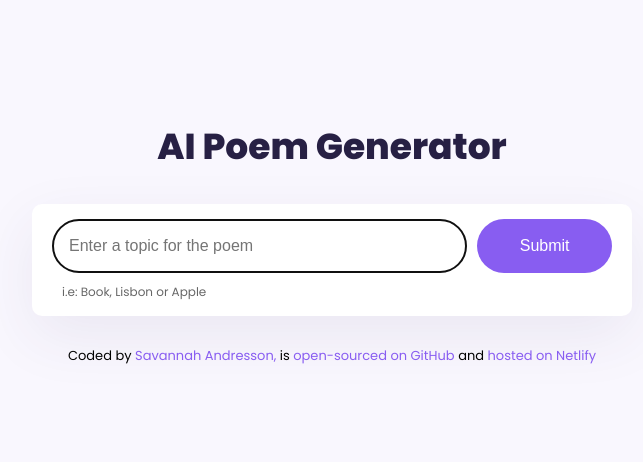
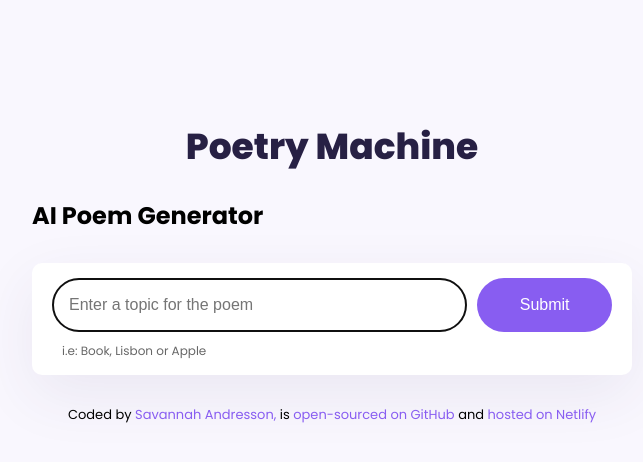
Before and after one commit to savi-creates/ai-poem-generator, a plain HTML site: page index.html in a window 1280 px wide. Shown: the whole page, without its empty margins (308-951 px from the left). Drawn offline with nearby package versions, Linux system fonts and the light colour scheme.

Commit message:
updated html

```diff
--- a/index.html
+++ b/index.html
@@ -17,7 +17,8 @@
   <body>
     <div class="container">
       <header>
-        <h1>AI Poem Generator</h1>
+        <h1>Poetry Machine</h1>
+        <h2>AI Poem Generator</h2>
       </header>
 
       <main>
@@ -57,6 +58,7 @@
         >
       </footer>
     </div>
+    <div class="floating-words"></div>
     <script src="src/script.js"></script>
   </body>
 </html>
```
